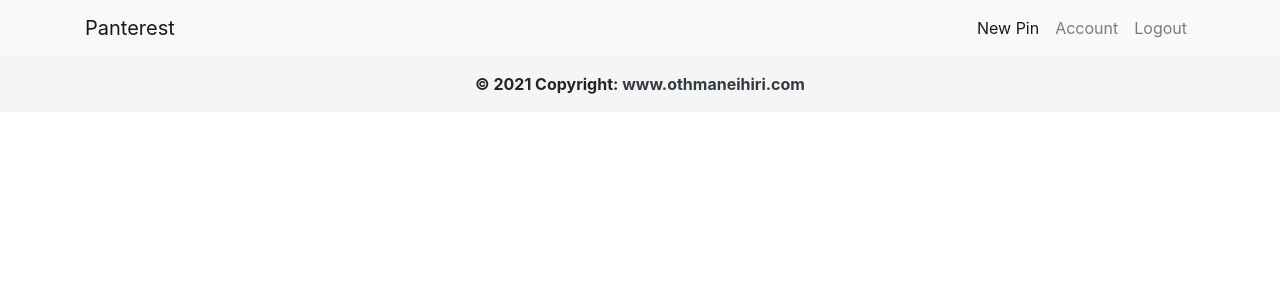
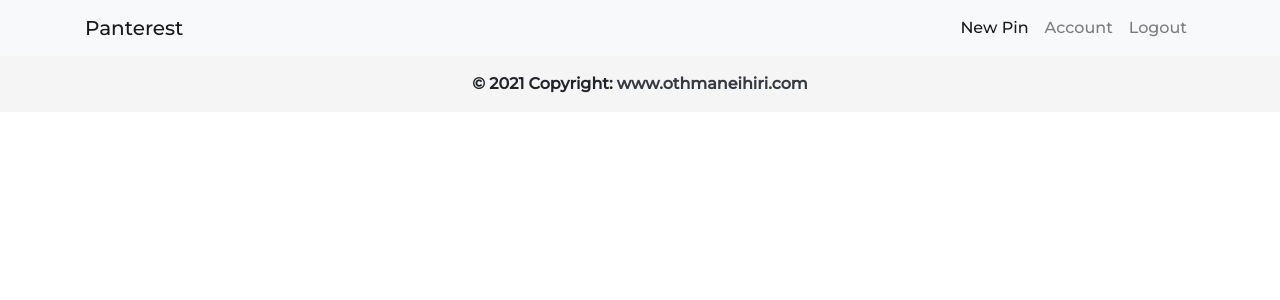
Before and after one commit to othmaneihiri/Panterest, a Symfony app: template Panterest/templates/base.html.twig in a window 1280 px wide. Shown: the top 300 px of the page. Run offline with Twig, Linux system fonts and the light colour scheme; the template is opened without the code that fills it, so the values that code supplies are empty; some libraries are stand-ins or nearby versions.

Commit message:
Changer le font a Montserrat
changer le font dans la page base.html.twig

```diff
--- a/Panterest/templates/base.html.twig
+++ b/Panterest/templates/base.html.twig
@@ -3,10 +3,16 @@
     <head>
         <meta charset="UTF-8">
         <title>{% block title %}Welcome!{% endblock %}</title>
+        <link rel="preconnect" href="https://fonts.gstatic.com">
+<link href="https://fonts.googleapis.com/css2?family=Montserrat:wght@500&display=swap" rel="stylesheet">
         {% block stylesheets %}
         <link rel="stylesheet" href="https://stackpath.bootstrapcdn.com/bootstrap/4.4.1/css/bootstrap.min.css" integrity="sha384-Vkoo8x4CGsO3+Hhxv8T/Q5PaXtkKtu6ug5TOeNV6gBiFeWPGFN9MuhOf23Q9Ifjh" crossorigin="anonymous">
         <style>
 
+
+html,body{
+    font-family: 'Montserrat', sans-serif;
+}
                 .alert{
 
                     padding: 10px;
```
